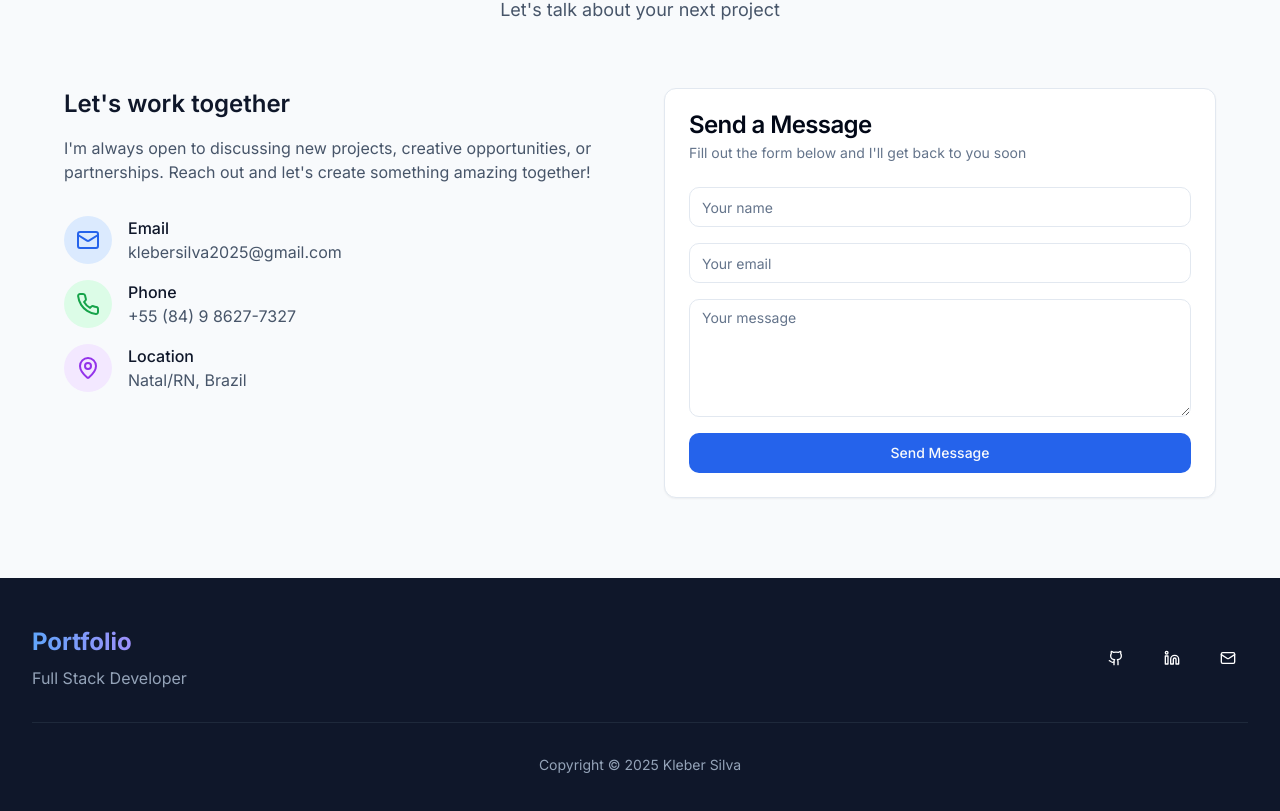
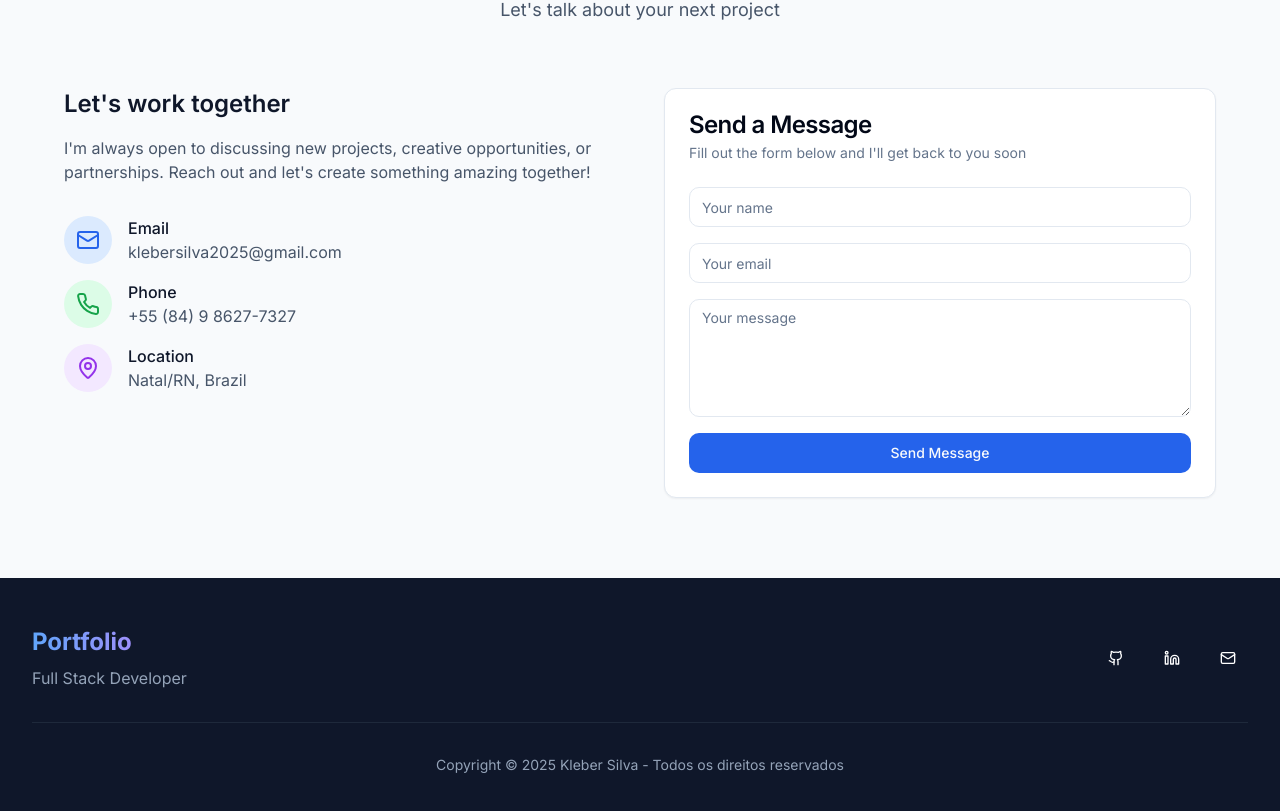
Before and after one commit to Raqui333/myportfolio, a Next.js app: page / in a window 1280 px wide. Shown: the part 2984-3795 px from the top of the page. Built offline with nearby package versions, Linux system fonts and the light colour scheme; no server answers.

Commit message:
fix: update copyright notice to include all rights reserved

```diff
--- a/components/footer.tsx
+++ b/components/footer.tsx
@@ -49,7 +49,7 @@ export function Footer() {
 
         <div className="border-t border-slate-800 mt-8 pt-8 text-center">
           <p className="text-slate-400 flex items-center justify-center text-sm">
-            Copyright © 2025 Kleber Silva
+            Copyright © 2025 Kleber Silva - Todos os direitos reservados
           </p>
         </div>
       </div>
```
